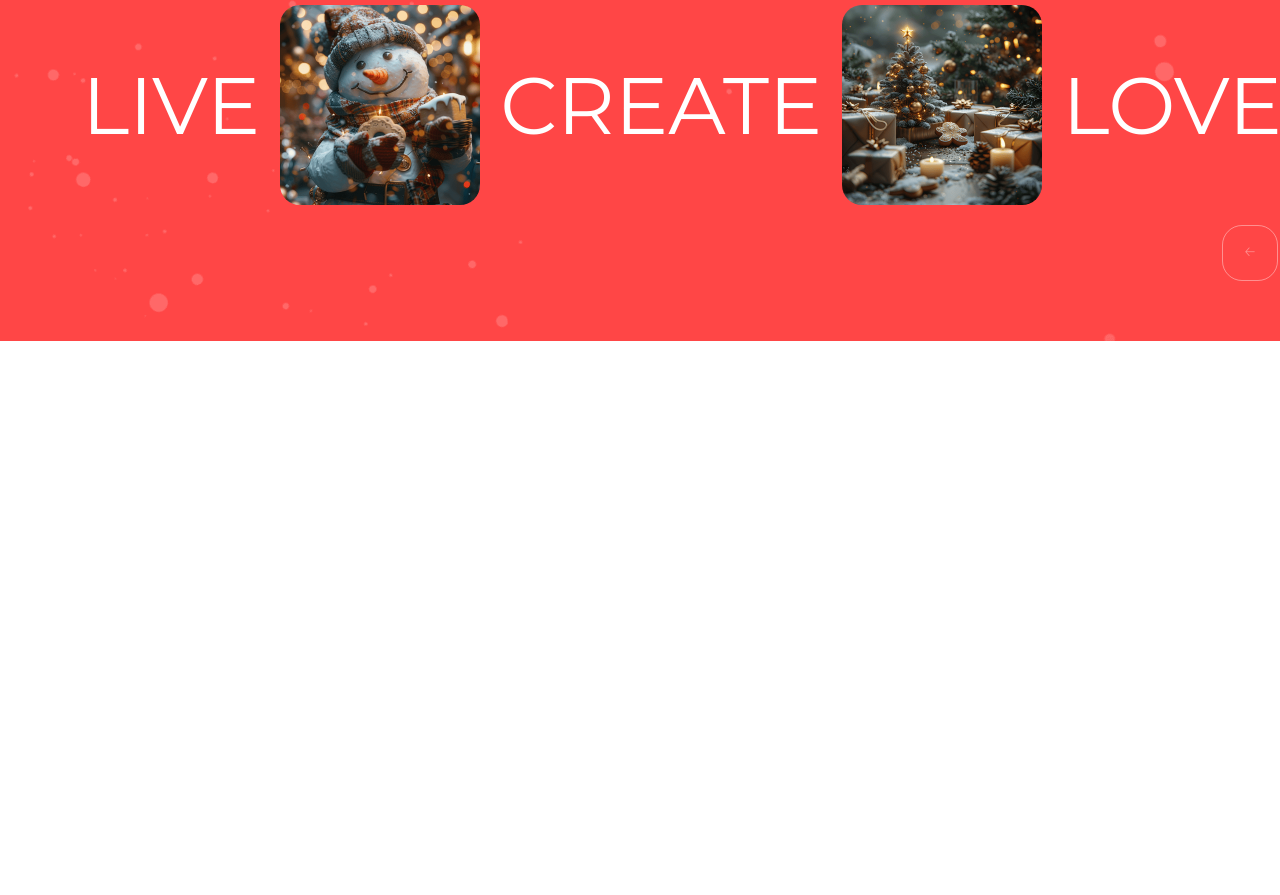
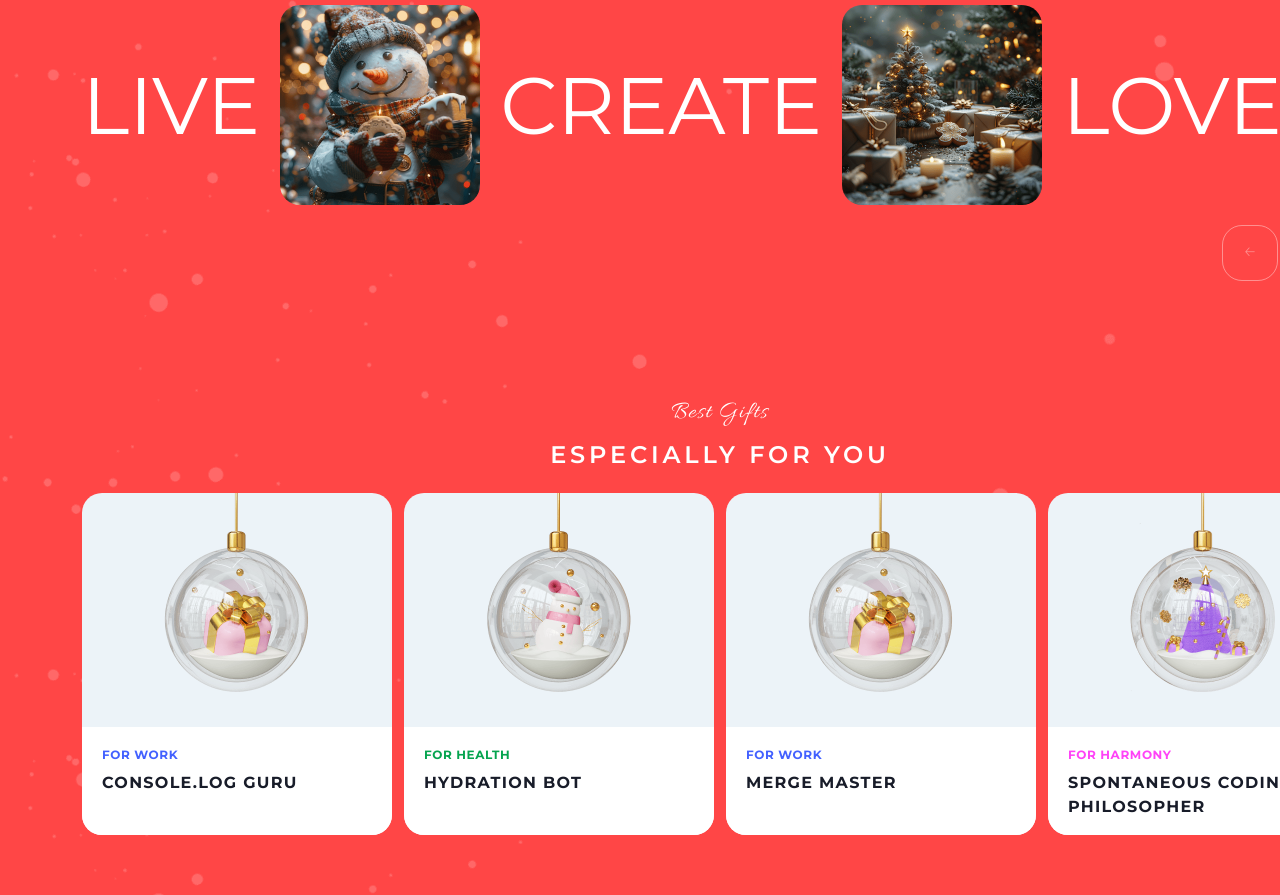
Before and after one commit to islebed/rsschool-cv, a plain HTML site: page christmas-shop/home.html in a window 1280 px wide. Shown: the part 1383-2278 px from the top of the page. Before the commit the page ends 1724 px from the top, so only its background shows below. Drawn offline with Linux system fonts and the light colour scheme.

Commit message:
feat: add Best section

```diff
--- a/christmas-shop/home.html
+++ b/christmas-shop/home.html
@@ -71,7 +71,48 @@
                     </div>
                 </div>
             </section>
-            <section id="best"></section>
+
+            <section id="best">
+                <div class="best-content">
+                    <p class="caption">Best Gifts</p>
+                    <h2>especially for you</h2>
+                    <div class="best-items">
+
+                        <div class="card for-work">
+                            <img src="img/gift-for-work.png" alt="Gift For Work">
+                            <div class="card-info">
+                                <h4>For work</h4>
+                                <h3>Console.log Guru</h3>
+                            </div>
+                        </div>
+
+                        <div class="card for-health">
+                            <img src="img/gift-for-health.png" alt="Gift For Health">
+                            <div class="card-info">
+                                <h4>For health</h4>
+                                <h3>Hydration Bot</h3>
+                            </div>
+                        </div>
+
+                        <div class="card for-work">
+                            <img src="img/gift-for-work.png" alt="Gift For Work">
+                            <div class="card-info">
+                                <h4>For work</h4>
+                                <h3>Merge Master</h3>
+                            </div>
+                        </div>
+
+                        <div class="card for-harmony">
+                            <img src="img/gift-for-harmony.png" alt="Gift For Harmony">
+                            <div class="card-info">
+                                <h4>For harmony</h4>
+                                <h3>Spontaneous Coding Philosopher</h3>
+                            </div>
+                        </div>
+
+                    </div>
+                </div>
+            </section>
             <section id="timer"></section>
         </main>
     </div>
--- a/christmas-shop/style.css
+++ b/christmas-shop/style.css
@@ -78,6 +78,21 @@ h2 {
     font-weight: 600;
     line-height: 36.48px;
     letter-spacing: 0.16em;
+    text-transform: uppercase;
+}
+h3 {
+    font-size: 16px;
+    font-weight: 600px;
+    line-height: 24.32px;
+    letter-spacing: 0.08em;
+    color:#181C29;
+    text-transform: uppercase;
+}
+h4 {
+    font-size: 12px;
+    font-weight: 600px;
+    line-height: 15.6px;
+    letter-spacing: 0.05em;
     text-transform: uppercase;
 }
 p {
@@ -171,10 +186,12 @@ p {
     height: 368px;
     text-align: center;
 }
-.slider-content .caption {
+.slider-content .caption,
+.best-content .caption {
     margin-bottom: 12px;
 }
-.slider-content h2 {
+.slider-content h2,
+.best-content h2 {
     color:#FFFFFF;
 }
 .slider-items {
@@ -213,3 +230,50 @@ p {
     border-color: #FFFFFF;
     cursor: pointer;
 }
+#best {
+    display: flex;
+    justify-content: center;
+    align-items: center;
+    height: 554px;
+}
+.best-content {
+    width: 1276px;
+    height: 434px;
+    text-align: center;
+}
+.best-items {
+    margin-top: 20px;
+    display: flex;
+    justify-content: space-between;
+    height: 342px;
+}
+.card {
+    width: 310px;
+    height: 342px;
+    border-radius: 20px;
+    background-color: #ECF3F8;
+}
+.card img {
+    width: 310px;
+}
+.card-info {
+    padding: 20px 0 0 20px;
+    height: 88px;
+    display: flex;
+    flex-direction: column;
+    /*align-items: start;*/
+    gap: 8px;
+    text-align: left;
+    border-bottom-left-radius: 20px;
+    border-bottom-right-radius: 20px;
+    background-color: #FFFFFF;
+}
+.for-work {
+    color:#4361FF;
+}
+.for-health {
+    color: #06A44F;
+}
+.for-harmony {
+    color: #FF43F7;
+}
```
